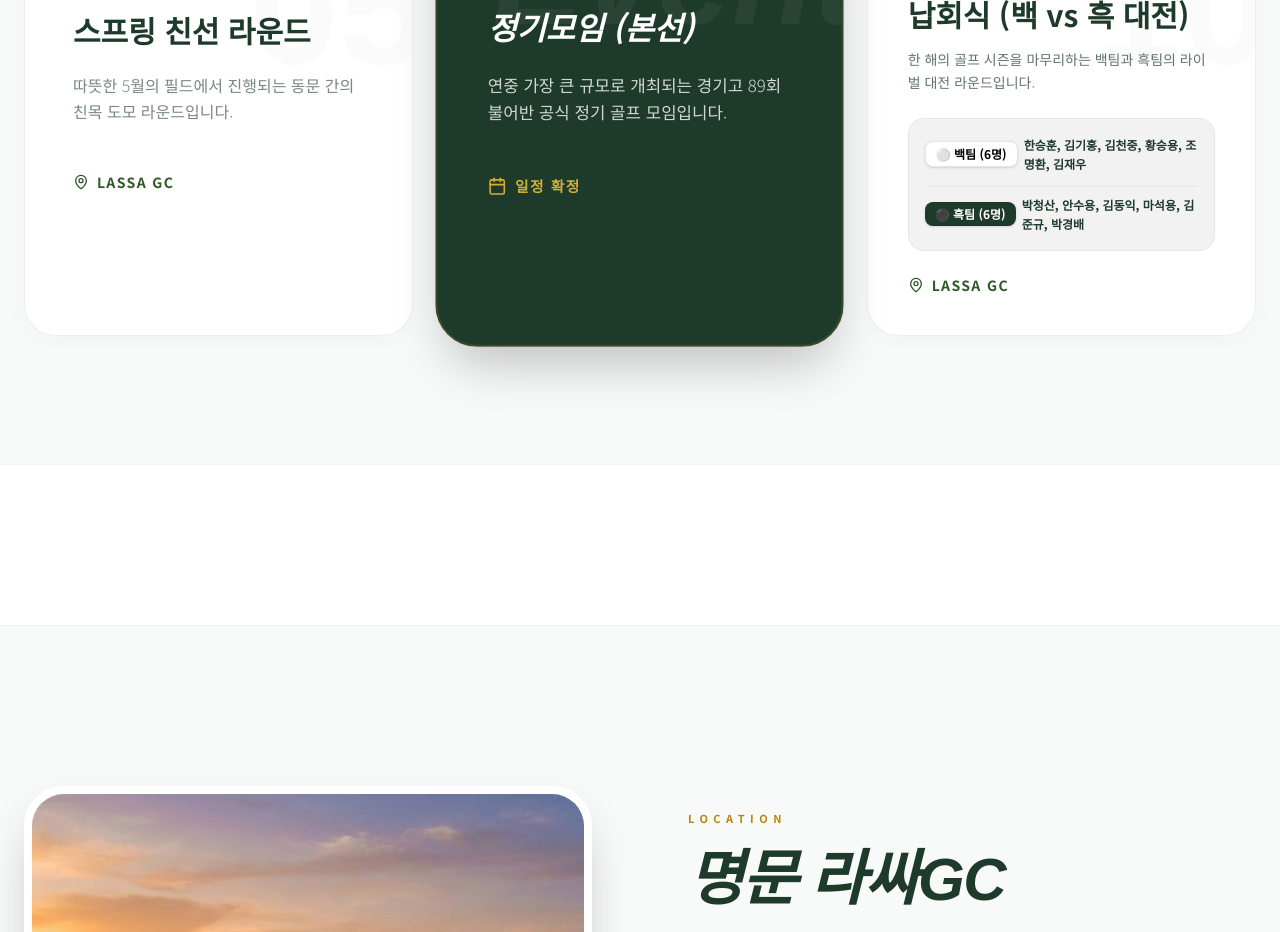
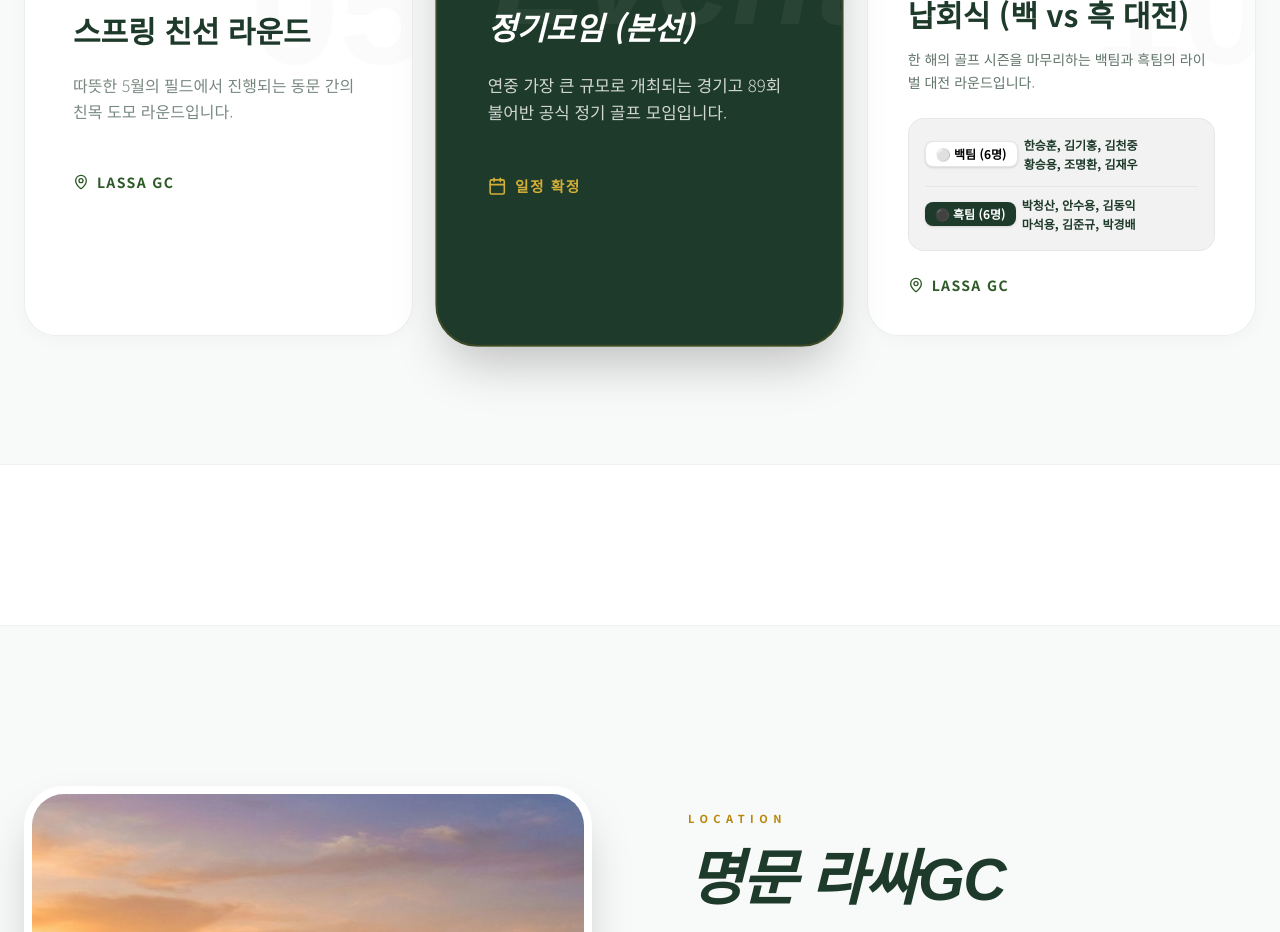
Before and after one commit to BluemMountain/kghs-89f-antigravity, a Next.js app: page / in a window 1280 px wide. Shown: the part 1240-2172 px from the top of the page. Built offline with nearby package versions, Linux system fonts and the light colour scheme; no server answers; the database is empty.

Commit message:
style: format team line-up in 2 rows of 3 names each

```diff
--- a/src/app/page.tsx
+++ b/src/app/page.tsx
@@ -198,16 +198,16 @@ export default function Home() {
                                 <span className="px-2.5 py-1 bg-white text-black font-black rounded-lg border border-black/10 shrink-0 text-center w-max shadow-sm">
                                     ⚪ 백팀 (6명)
                                 </span>
-                                <span className="font-bold text-[#1e3a2b] leading-relaxed">
-                                    한승훈, 김기홍, 김천중, 황승용, 조명환, 김재우
+                                <span className="font-bold text-[#1e3a2b] leading-relaxed break-keep">
+                                    한승훈, 김기홍, 김천중<br />황승용, 조명환, 김재우
                                 </span>
                             </div>
                             <div className="flex flex-col sm:flex-row sm:items-center gap-1.5 pt-2 border-t border-black/5">
                                 <span className="px-2.5 py-1 bg-[#1e3a2b] text-white font-black rounded-lg shrink-0 text-center w-max shadow-sm">
                                     ⚫ 흑팀 (6명)
                                 </span>
-                                <span className="font-bold text-[#1e3a2b] leading-relaxed">
-                                    박청산, 안수용, 김동익, 마석용, 김준규, 박경배
+                                <span className="font-bold text-[#1e3a2b] leading-relaxed break-keep">
+                                    박청산, 안수용, 김동익<br />마석용, 김준규, 박경배
                                 </span>
                             </div>
                         </div>
```
